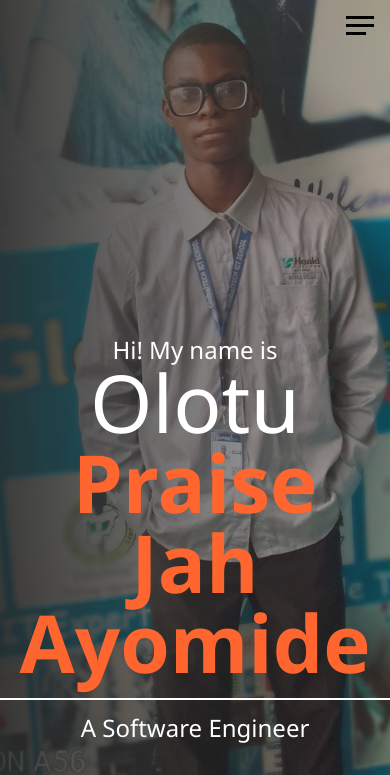
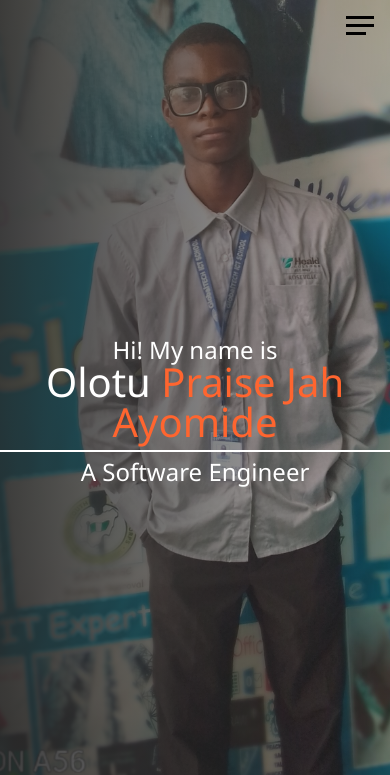
Before and after one commit to praiseolotu/Portfolio, a plain HTML site: page my portfolio/dist/index.html in a window 390 px wide. Shown: the top 775 px of the page. Drawn offline with Linux system fonts and the light colour scheme.

Commit message:
updated styles

```diff
--- a/my portfolio/scss project/scss/_home.scss
+++ b/my portfolio/scss project/scss/_home.scss
@@ -22,4 +22,16 @@
             font-weight: 700;
         }
     }
+
+    @media screen and (max-width: 650px) {
+        &_name {
+            font-size: 2.5rem;
+            padding-bottom: 8px;
+            margin-bottom: 8px;
+
+            &__last {
+                font-weight: 400;
+            }
+        }
+    }
 }
--- a/my portfolio/style.css
+++ b/my portfolio/style.css
@@ -199,7 +199,7 @@ a:hover {
   }
 }
 
-@media screen and (max-width: 481px) {
+@media screen and (max-width: 767px) {
   .fullCard {
     width: 88vw;
     height: 70vh;
@@ -224,7 +224,7 @@ a:hover {
   }
 }
 
-@media screen and (width: 540px) {
+/* @media screen and (width: 540px) {
   .my_img {
     margin-left: 54%;
     margin-bottom: -11%;
@@ -239,7 +239,7 @@ a:hover {
     margin-left: 42%;
     margin-bottom: -8%;
   }
-}
+} */
 
 @media screen and (min-width: 767px) {
   .my_img {
```
Also changed, not shown: my portfolio/dist/main.css, 1 other file.
